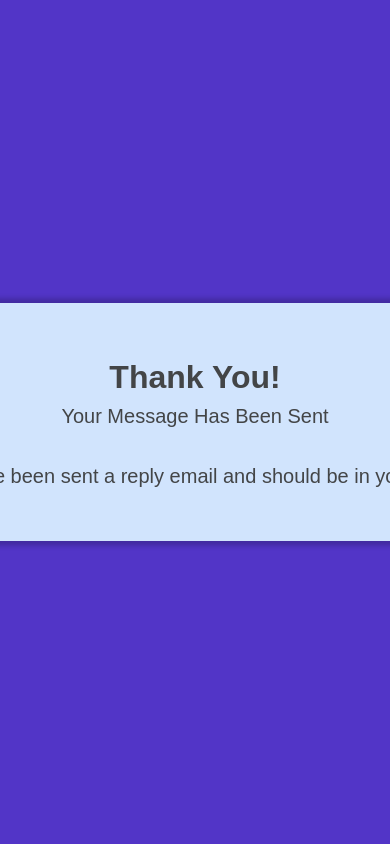
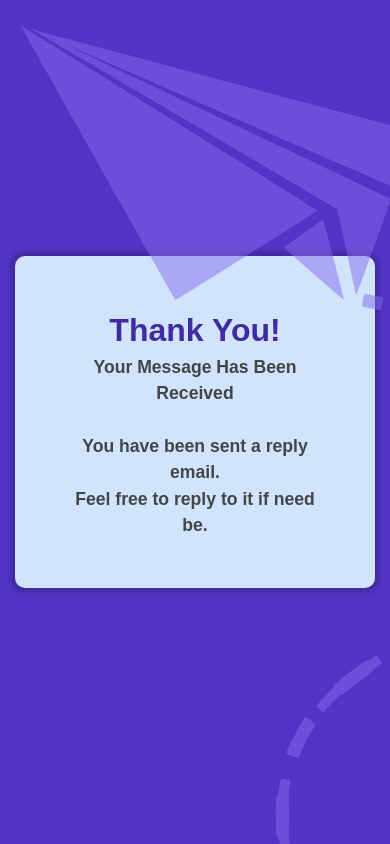
Before and after one commit to Michealleverton/thankyou, a plain HTML site: page index.html in a window 390 px wide. Drawn offline with Linux system fonts and the light colour scheme.

Commit message:
added svgs

```diff
--- a/index.html
+++ b/index.html
@@ -13,11 +13,12 @@
     <div class="thx_container">
         <div class="big_circle"></div>
         <div class="little_circle"></div>
-        <div class="thxcard">
+        <img src="./1552354.svg" alt="paper plane image" class="paperplane">
+        <div class="thxcard mail_icon">
             <div><i class="fa-solid fa-envelope-circle-check"></i></div>
             <div class="title">Thank You!</div>
-            <div class="basetext">Your Message Has Been Sent</br></br></div>
-            <div class="basetext">You have been sent a reply email and should be in your inbox</div>
+            <div class="basetext">Your Message Has Been Received</br></br></div>
+            <div class="basetext">You have been sent a reply email.  <br/> Feel free to reply to it if need be.</div>
         </div>
     </div>
 </body>
--- a/style.css
+++ b/style.css
@@ -125,6 +125,24 @@ body {
     /* border: solid 1px #000; */
     box-shadow: 0 0 0.3rem 0.3rem rgba(0, 0, 0, 0.2);
     outline-style: none;
+    align-items: center;
+}
+
+@media (max-width: 764px) {
+    .thxcard {
+        position: absolute;
+        display: flex;
+        flex-direction: column;
+        width: auto;
+        padding: 50px;
+        margin: 15px;
+        background: #d1e4fd;
+        border-radius: 10px;
+        /* border: solid 1px #000; */
+        box-shadow: 0 0 0.3rem 0.3rem rgba(0, 0, 0, 0.2);
+        outline-style: none;
+        align-items: center;
+    }
 }
 
 .big_circle {
@@ -144,17 +162,37 @@ body {
     top: 100px;
     left: 900px;
     border-radius: 100%;
-    background: rgb(82, 53, 199);
+    background: rgb(77, 50, 186);
 }
 
 .title {
 text-align: center;
 font-weight: 600;
 font-size: 2rem;
+color: rgb(66, 42, 163);
 }
 
 .basetext {
     text-align: center;
-    font-weight: 200;
-    font-size: 1.25rem;
+    font-weight: 600;
+    font-size: 1.1rem;
 }
+
+.mail_icon img {
+    width: 75px;
+    justify-content: center;
+    margin-bottom: 2rem;
+    color: rgb(130, 107, 236);
+}
+
+.paperplane {
+    position: absolute;
+    width: 1000px;
+    justify-content: center;
+    top: 25px;
+    left: 20px;
+    opacity: 50%;
+    z-index: 1;
+    -webkit-transform: scaleX(-1);
+    transform: scaleX(-1);
+}
```
Also changed, not shown: 147563.svg (added), 1552354.svg (added).
